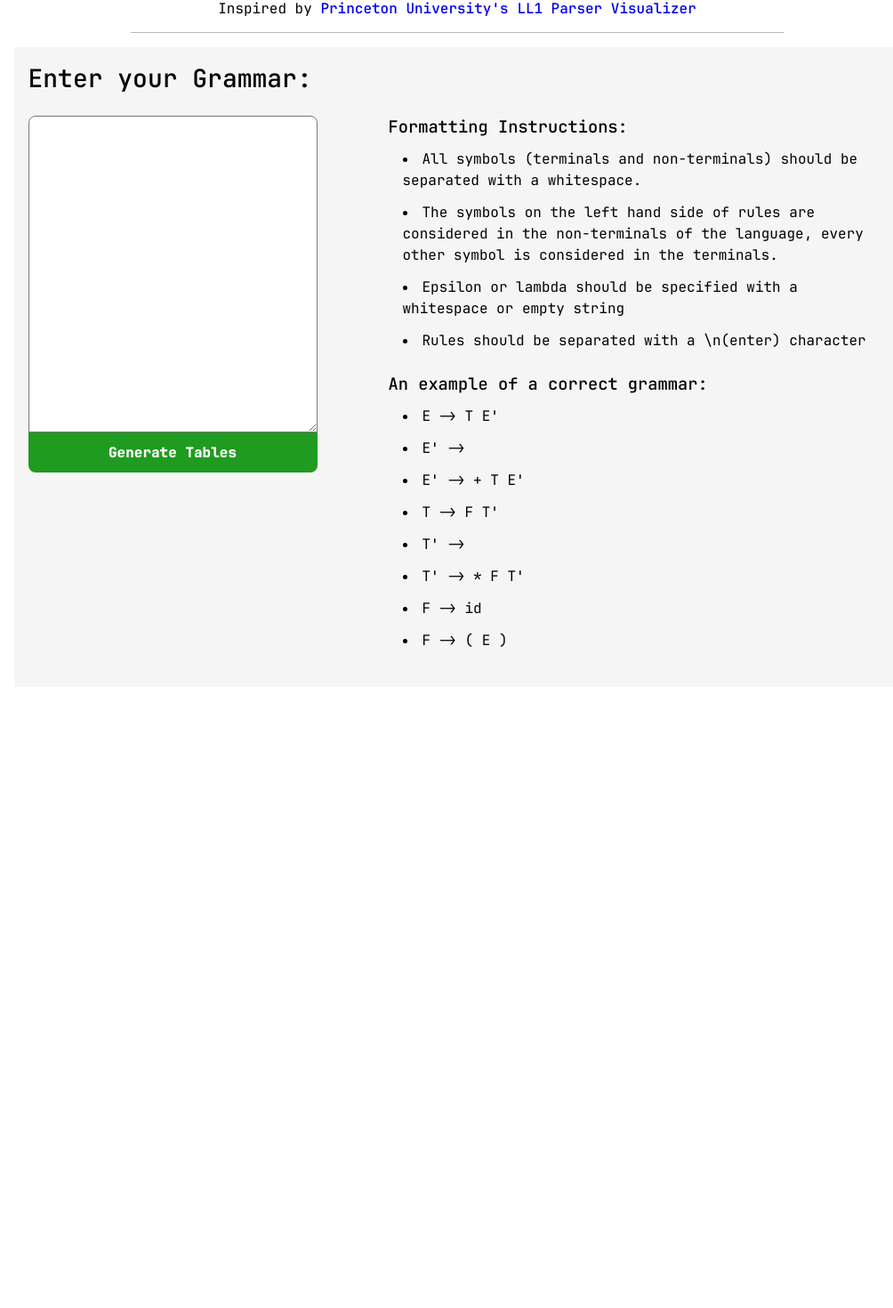
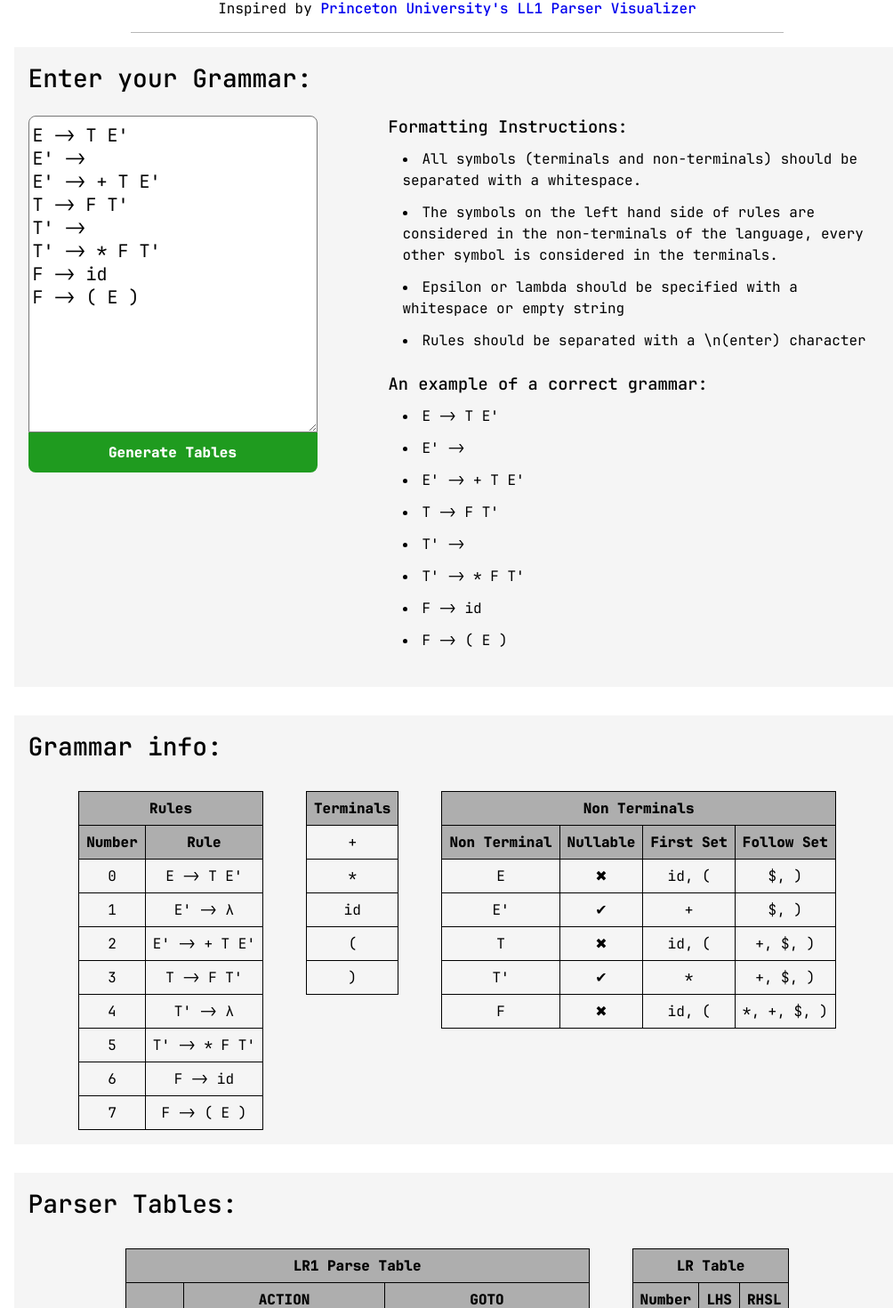
Before and after one commit to itsEmadK/LRParserGenerator, a React (Vite) app: page / in a window 1280 px wide. Shown: the part 190-1660 px from the top of the page at 89% size, without its empty margins (126-1130 px from the left). Before the commit the page ends 994 px from the top, so only its background shows below. Built offline with nearby package versions, Linux system fonts and the light colour scheme.

Commit message:
Add default rule set

```diff
--- a/src/App.jsx
+++ b/src/App.jsx
@@ -13,20 +13,38 @@ import { useState } from 'react';
 import GrammarInfoSection from './components/GrammarInfoSection.jsx';
 import ParserTablesSection from './components/ParserTablesSection.jsx';
 
+const initialRulesStr = `E -> T E'
+E' ->
+E' -> + T E'
+T -> F T'
+T' ->
+T' -> * F T'
+F -> id
+F -> ( E )`;
+
+const initialGrammar = new Grammar(
+  initialRulesStr.split('\n').map((r) => Production.fromString(r))
+);
+const initialDFA = new LALR1DFA(initialGrammar);
+const initialPT = new ParseTable(initialDFA);
+
 function App() {
-  const [grammar, setGrammar] = useState(null);
-  const [parseTable, setParseTable] = useState(null);
+  const [grammar, setGrammar] = useState(initialGrammar);
+  const [parseTable, setParseTable] = useState(initialPT);
   function handleRulesSubmission(rules) {
     const gr = new Grammar(rules);
     const dfa = new LR1DFA(gr);
-    const pt = new ParseTable(dfa, true);
+    const pt = new ParseTable(dfa, false);
     setGrammar(gr);
     setParseTable(pt);
   }
   return (
     <>
       <PageHeader />
-      <GrammarInputSection onSubmit={handleRulesSubmission} />
+      <GrammarInputSection
+        initialRules={initialRulesStr}
+        onSubmit={handleRulesSubmission}
+      />
       {grammar && (
         <>
           <GrammarInfoSection grammar={grammar} />
--- a/src/components/GrammarInputSection.jsx
+++ b/src/components/GrammarInputSection.jsx
@@ -2,8 +2,8 @@ import { useState } from 'react';
 import styles from './grammar-input-section.module.css';
 import Production from '../parse-logic/prod';
 
-export default function GrammarInputSection({ onSubmit }) {
-  const [input, setInput] = useState('');
+export default function GrammarInputSection({ onSubmit, initialRules }) {
+  const [input, setInput] = useState(initialRules);
   function handleInputChange(e) {
     setInput(e.target.value);
   }
```
